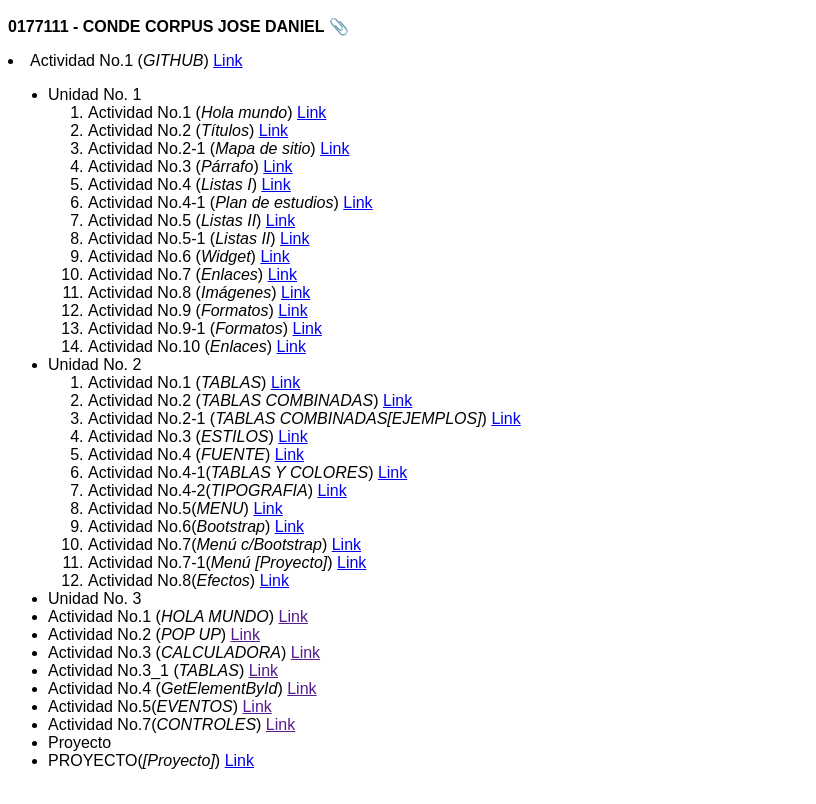
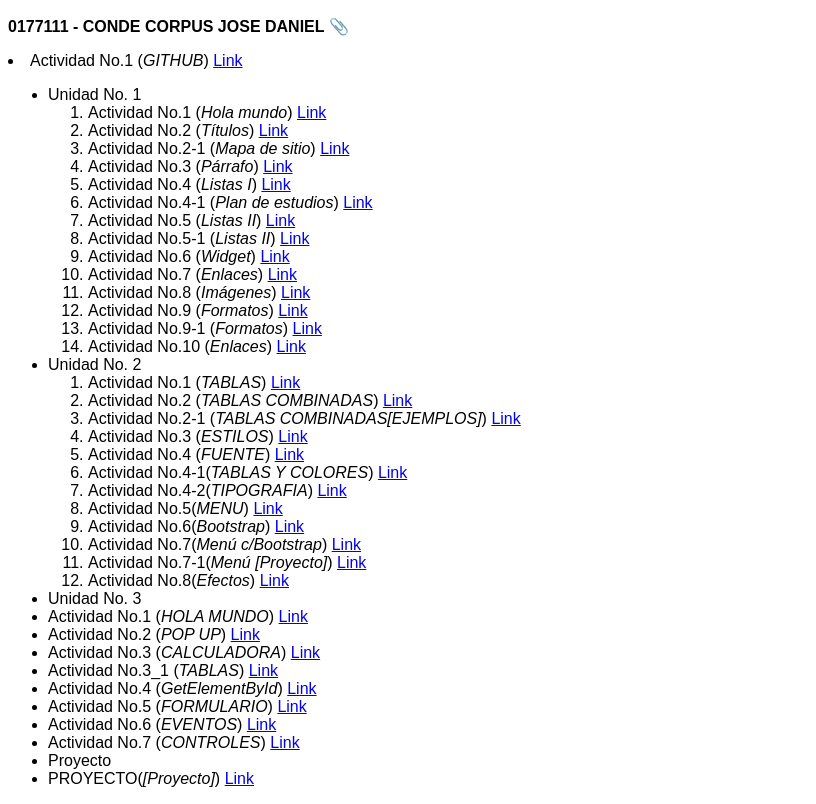
Before and after one commit to CONDE-2207/CONDE-2207.github.io, a plain HTML site: page index.html in a window 1280 px wide. Shown: the part 112-916 px from the top of the page, without its empty margins (0-816 px from the left). Drawn offline with Linux system fonts and the light colour scheme.

Commit message:
Update index.html

```diff
--- a/index.html
+++ b/index.html
@@ -62,13 +62,14 @@
             </ol>
         </li>
         <li>Unidad No. 3</li>
-                <li>Actividad No.1 (<em>HOLA MUNDO</em>) <a href="">Link</a></li>
-                <li>Actividad No.2 (<em>POP UP</em>) <a href="">Link</a></li>
-                <li>Actividad No.3 (<em>CALCULADORA</em>) <a href="">Link</a></li>
-                <li>Actividad No.3_1 (<em>TABLAS</em>) <a href="">Link</a></li>
-                <li>Actividad No.4 (<em>GetElementById</em>) <a href="">Link</a></li>
-                <li>Actividad No.5(<em>EVENTOS</em>) <a href="">Link</a></li>
-                <li>Actividad No.7(<em>CONTROLES</em>) <a href="">Link</a></li>
+                <li>Actividad No.1 (<em>HOLA MUNDO</em>) <a href="UNIDAD_3_ACTIVIDAD_1.html">Link</a></li>
+                <li>Actividad No.2 (<em>POP UP</em>) <a href="UNIDAD_3_ACTIVIDAD_2.html">Link</a></li>
+                <li>Actividad No.3 (<em>CALCULADORA</em>) <a href="UNIDAD_3_ACTIVIDAD_3.html">Link</a></li>
+                <li>Actividad No.3_1 (<em>TABLAS</em>) <a href="UNIDAD_3_ACTIVIDAD_3_1.html">Link</a></li>
+                <li>Actividad No.4 (<em>GetElementById</em>) <a href="UNIDAD_3_ACTIVIDAD_4.html">Link</a></li>
+                <li>Actividad No.5 (<em>FORMULARIO</em>) <a href="UNIDAD_3_ACTIVIDAD_5.html">Link</a></li>
+                <li>Actividad No.6 (<em>EVENTOS</em>) <a href="UNIDAD_3_ACTIVIDAD_6.html">Link</a></li>
+                <li>Actividad No.7 (<em>CONTROLES</em>) <a href="UNIDAD_3_ACTIVIDAD_7_.html">Link</a></li>
             </ol>
 
         </li>
```
